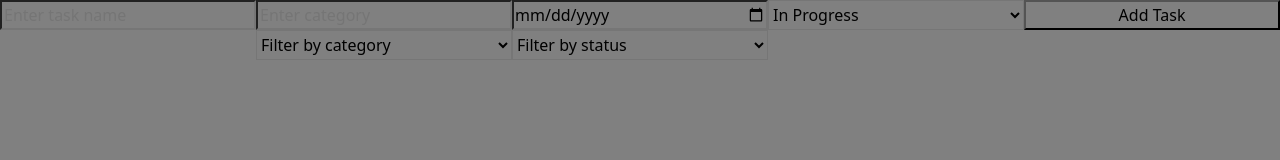
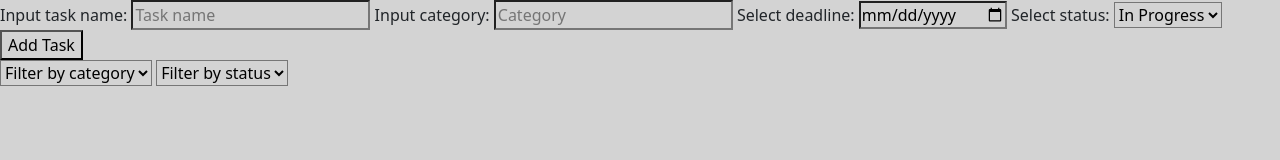
Before and after one commit to jfisherd/SBA-4-Task-Management-App, a plain HTML site: page index.html in a window 1280 px wide. Drawn offline with nearby package versions, Linux system fonts and the light colour scheme.

Commit message:
taskStatus.value no longer defaults to In Progress when clicking Add Task

```diff
--- a/app.js
+++ b/app.js
@@ -77,5 +77,4 @@ addTaskButton.addEventListener("click", function () {
     updateStatus()
     taskName.value = ""
     taskCategory.value = ""
-    taskStatus.value = "In Progress"
 })
--- a/index.html
+++ b/index.html
@@ -14,23 +14,28 @@
 
 <body>
     <header>
-        <input id="taskName" type="text" placeholder="Enter task name" />
-        <input id="taskCategory" type="text" placeholder="Enter category" />
+        <label for="taskName">Input task name:</label>
+        <input id="taskName" type="text" placeholder="Task name" />
+        <label for="taskName">Input category:</label>
+        <input id="taskCategory" type="text" placeholder="Category" />
+        <label for="taskDeadline">Select deadline:</label>
         <input id="taskDeadline" type="date" />
+        <label for="taskStatus">Select status:</label>
         <select id="taskStatus">
             <option>In Progress</option>
             <option>Completed</option>
             <option>Overdue</option>
         </select>
         <button id="addTaskButton">Add Task</button>
-        <p></p>
+    </header>
+    <nav>
         <select id="categoryFilter">
             <option>Filter by category</option>
         </select>
         <select id="statusFilter">
             <option>Filter by status</option>
         </select>
-    </header>
+    </nav>
     <main>
         <ul id="taskList"></ul>
     </main>
--- a/styles.css
+++ b/styles.css
@@ -1,9 +1,9 @@
 * {
-    background-color: gray;
+    background-color: lightgrey;
 }
 
-header {
+/* header {
     display:grid;
     grid-template-rows: repeat(2, 1fr);
     grid-template-columns: repeat(5, 1fr);
-}
+} */
```
Also changed, not shown: 1 other file.
